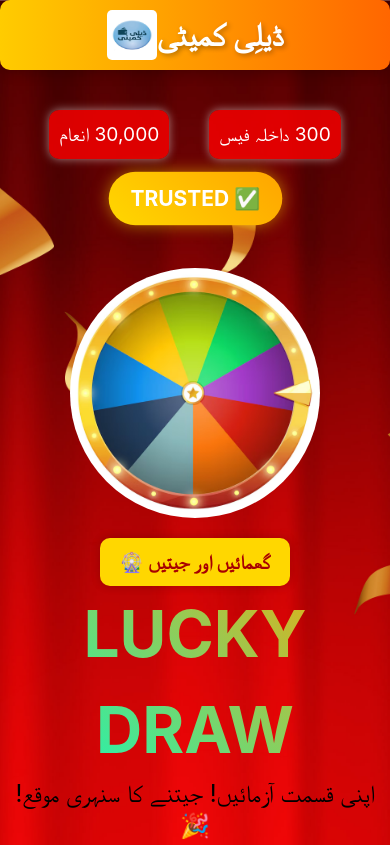
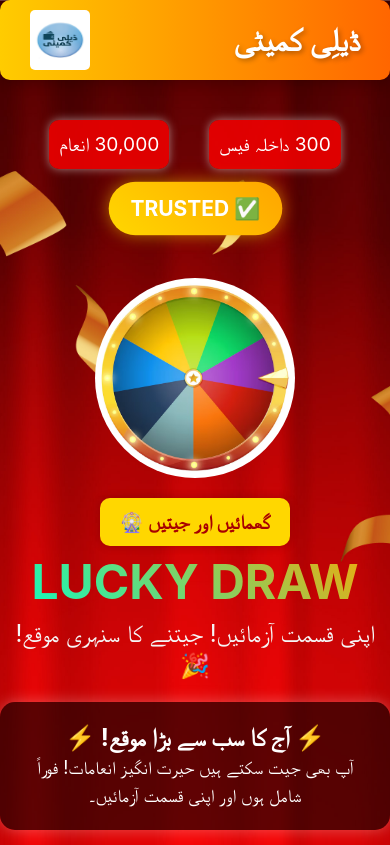
Before and after one commit to waleedkhan786/dailycommeetti, a React app: page public/index.html in a window 390 px wide. Shown: the top 845 px of the page. Built offline with nearby package versions, Linux system fonts and the light colour scheme.

Commit message:
Form Updated

```diff
--- a/public/index.html
+++ b/public/index.html
@@ -35,14 +35,14 @@
             box-shadow: 0px 0px 15px rgba(0, 0, 0, 0.3);
             text-shadow: 2px 2px 5px rgba(0, 0, 0, 0.3);
             display: flex;
-        justify-content: center;
+        justify-content: space-between;
             align-items: center;
             padding: 10px 30px;
             flex-wrap: wrap;
         }
         .header img {
-            width: 50px;
-            height: 50px;
+            width: 60px;
+            height: 60px;
         border-radius: 5px;
 
         }
@@ -189,8 +189,8 @@
                 padding: 10px 20px;
             }
             .wheel {
-                width: 250px;
-                height: 250px;
+                width: 200px;
+                height: 200px;
             }
             .footer {
 
@@ -206,7 +206,7 @@
         }
 
         .lucky-draw-title {
-            font-size: 4rem;
+            font-size: 3rem;
             font-weight: bold;
             text-transform: uppercase;
             background: linear-gradient(45deg, rgb(0, 255, 204), orange);
@@ -251,7 +251,7 @@
         @media (max-width: 768px) {
             .prizes {
             margin: 30px auto;
-            max-width: 300px;
+            max-width: 318px;
             display: flex;
             flex-direction: column;
             gap: 15px;
@@ -297,8 +297,8 @@
             <label for="phone">فون نمبر:</label>
             <input type="tel" id="phone" name="phone" required class="border p-2 w-full"><br><br>
 
-            <label for="email">ای میل:</label>
-            <input type="email" id="email" name="email" class="border p-2 w-full"><br><br>
+            <label for="age">عمر:</label>
+            <input type="number" id="age" name="age" class="border p-2 w-full"><br><br>
 
             <button type="submit" class="button">جمع کروائیں</button>
         </form>
@@ -308,12 +308,12 @@
     <button class="button" onclick="spinWheel()">گھمائیں اور جیتیں 🎡</button>
 
     <div class="lucky-draw-title">Lucky Draw</div>
-    <p style="color: black;" class="text-2xl">اپنی قسمت آزمائیں! جیتنے کا سنہری موقع! 🎉</p>
+    <p style="color: whitesmoke;" class="text-2xl">اپنی قسمت آزمائیں! جیتنے کا سنہری موقع! 🎉</p>
 
 
 
     <div class="lucky-draw-box">
-        <h2 class="text-3xl font-bold">⚡ آج کا سب سے بڑا موقع! ⚡</h2>
+        <h2 class="text-2xl font-bold">⚡ آج کا سب سے بڑا موقع! ⚡</h2>
         <p class="text-lg">آپ بھی جیت سکتے ہیں حیرت انگیز انعامات! فوراً شامل ہوں اور اپنی قسمت آزمائیں۔</p>
     </div>
 
```
